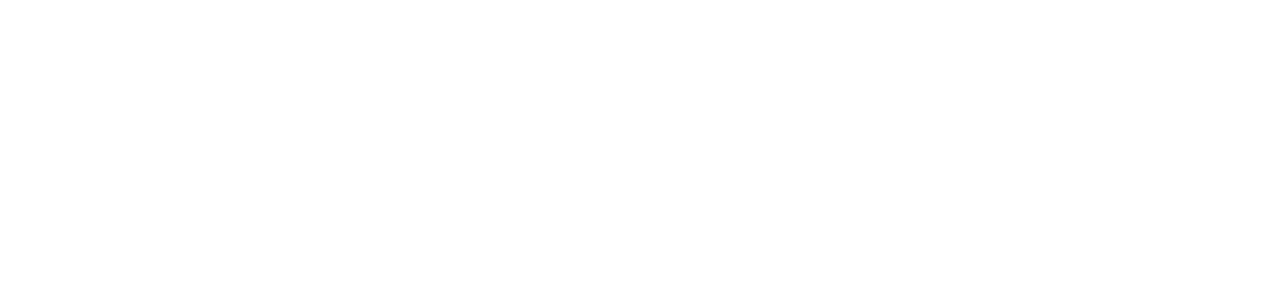
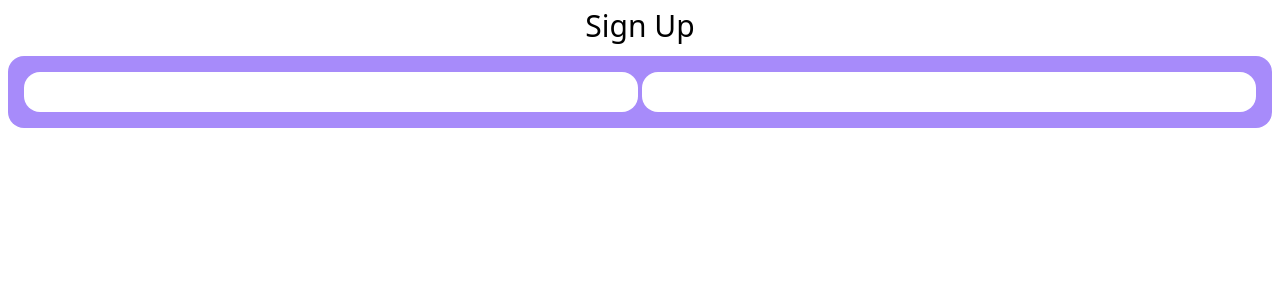
Before and after one commit to Jelenal1/Versicherungsrechner_bbw, a React (Vite) app in the folder calculator_app/: page /signup in a window 1280 px wide. Before the commit this address had no page. Shown: the top 300 px of the page. Built offline with nearby package versions, Linux system fonts and the light colour scheme.

Commit message:
I am making a registration form

```diff
--- a/calculator_app/src/App.jsx
+++ b/calculator_app/src/App.jsx
@@ -2,6 +2,7 @@
 import { BrowserRouter as Router, Routes, Route } from "react-router-dom";
 import Landing from "./components/Landing";
 import InsuranceCalculator from "./components/InsuranceCalculator";
+import Registration from "./components/Registration";
 
 function App() {
   return (
@@ -10,6 +11,7 @@
         <Route index path="/" element={<Landing />} />
         <Route path="/damagecalculator" element={<DamageCalulator />} />
         <Route path="/insurancecalculator" element={<InsuranceCalculator />} />
+        <Route path="/signup" element={<Registration />} />
       </Routes>
     </Router>
   );
--- /dev/null
+++ b/calculator_app/src/components/Registration.jsx
@@ -0,0 +1,31 @@
+import { auth } from "../firebase";
+function Registration() {
+  const styles = {
+    heading: `text-3xl text-center mb-3`,
+    formcontainer: `flex gap-5 max-w-7xl mx-auto bg-violet-400 rounded-2xl p-2`,
+    inputcontainer: `flex gap-1 items-center p-2 rounded-2xl w-full`,
+    label: `ml-1 mb-1 text-lg`,
+    inputfield: `rounded-2xl p-2 border-none focus:outline-none w-1/2`,
+  };
+  const createUser = async () => {
+    const userCredential = await createUserWithEmailAndPasswort(
+      auth,
+      email,
+      password
+    );
+    console.log(userCredential.user);
+  };
+
+  return (
+    <div className="p-2">
+      <h1 className={styles.heading}>Sign Up</h1>
+      <div className={styles.formcontainer}>
+        <div className={styles.inputcontainer}>
+          <input type="email" className={styles.inputfield} />
+          <input type="password" className={styles.inputfield} />
+        </div>
+      </div>
+    </div>
+  );
+}
+export default Registration;
```
